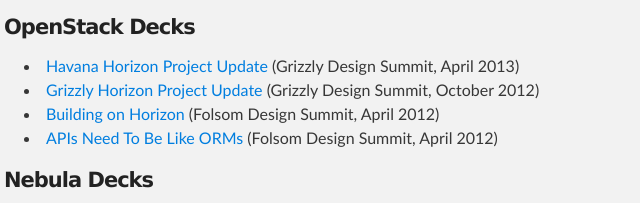
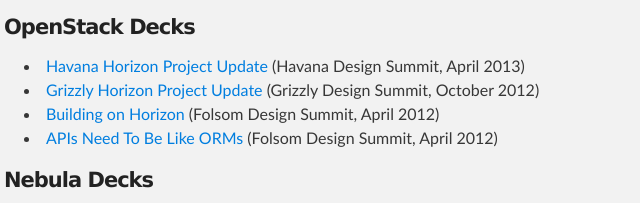
Before and after one commit to gabrielhurley/slides, a plain HTML site: page index.html in a window 1280 px wide. Shown: the part 480-683 px from the top of the page, 316-956 px from the left. Drawn offline with Linux system fonts and the light colour scheme.

Commit message:
Grizzly -> Havana correction

```diff
--- a/index.html
+++ b/index.html
@@ -39,7 +39,7 @@
 
         <h4>OpenStack Decks</h4>
         <ul>
-          <li><a href="./openstack/horizon_project_update_apr_2013/index.html">Havana Horizon Project Update</a> (Grizzly Design Summit, April 2013)</li>
+          <li><a href="./openstack/horizon_project_update_apr_2013/index.html">Havana Horizon Project Update</a> (Havana Design Summit, April 2013)</li>
           <li><a href="./openstack/horizon_project_update_oct_2012/index.html">Grizzly Horizon Project Update</a> (Grizzly Design Summit, October 2012)</li>
           <li><a href="./openstack/building_on_horizon/index.html">Building on Horizon</a> (Folsom Design Summit, April 2012)</li>
           <li><a href="./openstack/apis_like_orms/index.html">APIs Need To Be Like ORMs</a> (Folsom Design Summit, April 2012)</li>
```
